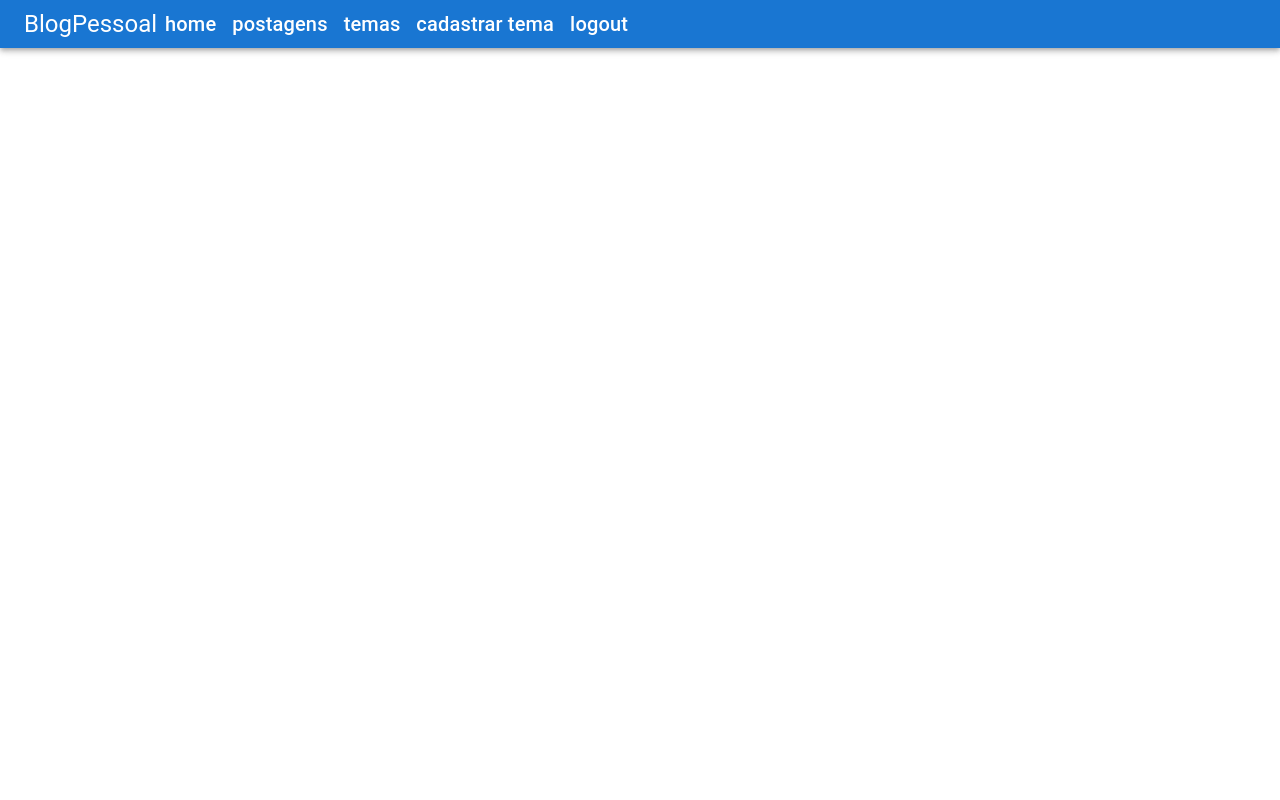
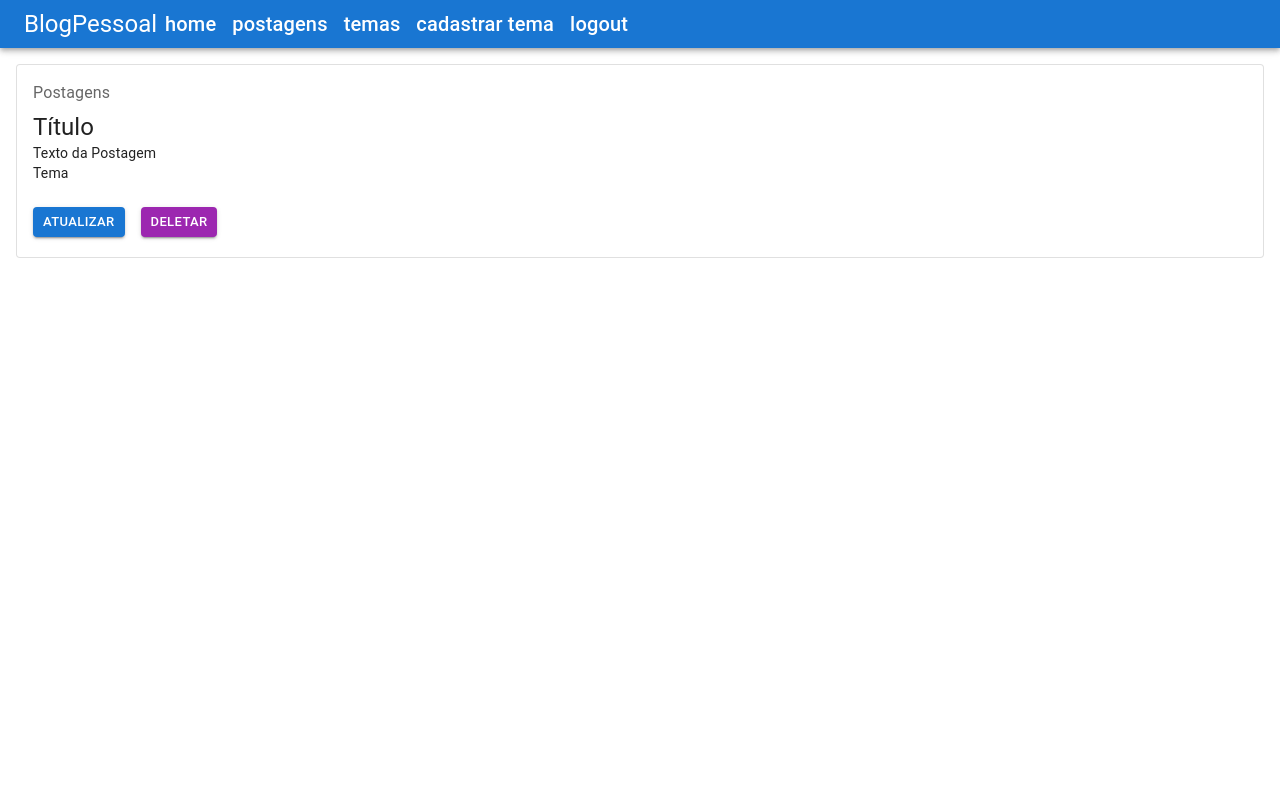
Before and after one commit to milhoratti/BlogReact, a React (Create React App) app in the folder blog-pessoal/: page /posts in a window 1280 px wide. Shown: the top 800 px of the page. Built offline with nearby package versions, Linux system fonts and the light colour scheme.

Commit message:
feat: tema/postagem

```diff
--- a/blog-pessoal/src/App.tsx
+++ b/blog-pessoal/src/App.tsx
@@ -6,6 +6,8 @@ import Home from './paginas/home/Home';
 import Login from './paginas/login/Login';
 import './App.css';
 import { BrowserRouter as Router, Routes, Route } from 'react-router-dom';
+import ListaTema from './components/temas/listatema/ListaTema';
+import ListaPostagem from './components/postagens/listapostagem/ListaPostagem';
 
 function App() {
   return (
@@ -14,10 +16,17 @@ function App() {
       <div style={{ minHeight: '100vh' }}>
         <Routes> // Antigo Switch
           <Route path="/" element={<Login />} />
+
+          <Route path="/home" element={<Home />} />
+
           <Route path="/login" element={<Login />} />
-          <Route path="/home" element={<Home />} />
+
           <Route path="/cadastrousuario" element={<CadastroUsuario />} />
-          {/* <Route path="/cadastro" element={<CadastroUsuario />} /> */}
+
+          <Route path="/temas" element={<ListaTema />} />
+
+          <Route path="/posts" element={<ListaPostagem />} />
+
         </Routes>
       </div>
       <Footer />
--- /dev/null
+++ b/blog-pessoal/src/components/postagens/listapostagem/ListaPostagem.css
@@ -0,0 +1,3 @@
+.text-decorator-none{
+    text-decoration: none;
+}
--- /dev/null
+++ b/blog-pessoal/src/components/postagens/listapostagem/ListaPostagem.tsx
@@ -0,0 +1,50 @@
+import React from 'react';
+import { Link } from 'react-router-dom';
+import { Box, Card, CardActions, CardContent, Button, Typography } from '@mui/material';
+import './ListaPostagem.css';
+
+function ListaPostagem() {
+
+  return (
+    <>
+      <Box m={2} >
+        <Card variant="outlined">
+          <CardContent>
+            <Typography color="textSecondary" gutterBottom>
+              Postagens
+            </Typography>
+            <Typography variant="h5" component="h2">
+              Título
+            </Typography>
+            <Typography variant="body2" component="p">
+              Texto da Postagem
+            </Typography>
+            <Typography variant="body2" component="p">
+              Tema
+            </Typography>
+          </CardContent>
+          <CardActions>
+            <Box display="flex" justifyContent="center" mb={1.5}>
+
+              <Link to="" className="text-decorator-none" >
+                <Box mx={1}>
+                  <Button variant="contained" className="marginLeft" size='small' color="primary" >
+                    atualizar
+                  </Button>
+                </Box>
+              </Link>
+              <Link to="" className="text-decorator-none">
+                <Box mx={1}>
+                  <Button variant="contained" size='small' color="secondary">
+                    deletar
+                  </Button>
+                </Box>
+              </Link>
+            </Box>
+          </CardActions>
+        </Card>
+      </Box>
+    </>)
+}
+
+export default ListaPostagem;
--- /dev/null
+++ b/blog-pessoal/src/components/postagens/tabpostagem/TabPostagem.css
@@ -0,0 +1,3 @@
+.titulo{
+    font-weight: bold;
+ }
--- /dev/null
+++ b/blog-pessoal/src/components/postagens/tabpostagem/TabPostagem.tsx
@@ -0,0 +1,35 @@
+import React, {useState} from 'react'
+import { AppBar, Tab, Tabs, Typography, Box } from "@mui/material";
+import { TabContext, TabPanel } from '@material-ui/lab';
+import ListaPostagem from '../listapostagem/ListaPostagem';
+import './TabPostagem.css';
+
+
+function TabPostagem() {
+    const [value, setValue] = useState('1')
+    function handleChange(event: React.ChangeEvent<{}>, newValue: string){
+        setValue(newValue);
+    }
+  return (
+    <>
+      <TabContext value={value}>
+        <AppBar position="static">
+          <Tabs centered indicatorColor="secondary" onChange={handleChange}>
+            <Tab label="Todas as postagens" value="1"/>
+            <Tab label="Sobre-nós" value="2" />
+          </Tabs>
+        </AppBar>
+        <TabPanel value="1" >
+          <Box display="flex" flexWrap="wrap" justifyContent="center">
+            <ListaPostagem />
+          </Box>
+        </TabPanel>
+        <TabPanel value="2">
+          <Typography variant="h5" gutterBottom color="textPrimary" component="h5" align="center" className="titulo">Sobre-nós</Typography>
+          <Typography variant="body1" gutterBottom color="textPrimary" align="justify">Lorem ipsum, dolor sit amet consectetur adipisicing elit. Dignissimos ut eveniet natus totam et, voluptate dicta tempore alias, odio nobis non eius cupiditate minima inventore pariatur! Ipsum itaque consectetur voluptatibus. Lorem ipsum dolor sit amet consectetur adipisicing elit. Quo velit consequuntur suscipit fugiat, nam quis quod quaerat veritatis et, vel ratione beatae, facere neque! Quo animi porro voluptate saepe deleniti? Lorem ipsum dolor sit amet consectetur adipisicing elit. Inventore adipisci, officia aut quidem dolorum deserunt iure dolorem doloribus velit nobis quas consequatur at ullam odit, nesciunt est nulla nihil excepturi!</Typography>
+        </TabPanel>
+      </TabContext>
+    </>
+  );
+}
+export default TabPostagem;
--- /dev/null
+++ b/blog-pessoal/src/components/temas/listatema/ListaTema.css
@@ -0,0 +1,3 @@
+.text-decorator-none{
+    text-decoration: none;
+}
--- /dev/null
+++ b/blog-pessoal/src/components/temas/listatema/ListaTema.tsx
@@ -0,0 +1,46 @@
+import React from 'react';
+import { Link } from 'react-router-dom';
+import { Box, Card, CardActions, CardContent, Button, Typography } from '@mui/material';
+import './ListaTema.css';
+
+function ListaTema() {
+
+  return (
+    <>
+      <Box m={2} >
+        <Card variant="outlined">
+          <CardContent>
+            <Typography color="textSecondary" gutterBottom>
+              Tema
+            </Typography>
+            <Typography variant="h5" component="h2">
+              Minha descrição
+            </Typography>
+          </CardContent>
+          <CardActions>
+            <Box display="flex" justifyContent="center" mb={1.5} >
+
+              <Link to="" className="text-decorator-none">
+                <Box mx={1}>
+                  <Button variant="contained" className="marginLeft" size='small' color="primary" >
+                    atualizar
+                  </Button>
+                </Box>
+              </Link>
+              <Link to="" className="text-decorator-none">
+                <Box mx={1}>
+                  <Button variant="contained" size='small' color="secondary">
+                    deletar
+                  </Button>
+                </Box>
+              </Link>
+            </Box>
+          </CardActions>
+        </Card>
+      </Box>
+    </>
+  );
+}
+
+
+export default ListaTema;
--- a/blog-pessoal/src/paginas/home/Home.tsx
+++ b/blog-pessoal/src/paginas/home/Home.tsx
@@ -1,5 +1,6 @@
 import { Box, Button, Grid, Typography } from "@mui/material";
 import React from "react";
+import TabPostagem from "../../components/postagens/tabpostagem/TabPostagem";
 import './Home.css';
 
 
@@ -22,6 +23,7 @@ function Home() {
                     <img src="https://i.imgur.com/H88yIo2.png" alt="" width="500px" height="500px" />
                 </Grid>
                 <Grid xs={12} className='postagens'>
+                    <TabPostagem />
                 </Grid>
             </Grid>
         </>
```
